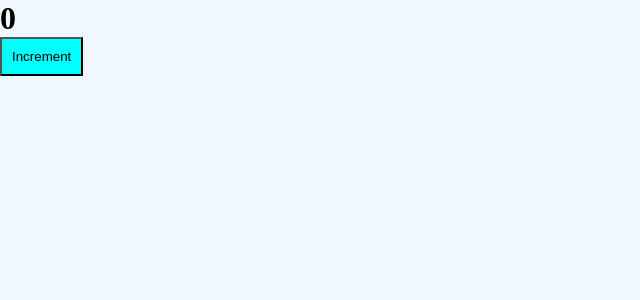
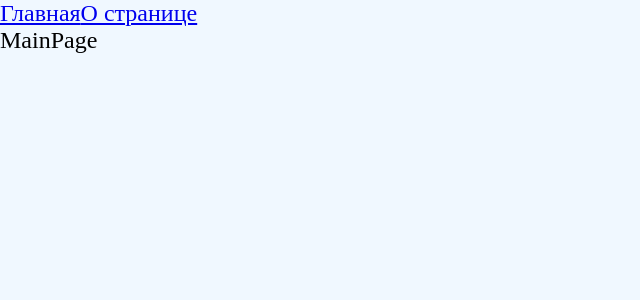
Before and after one commit to RuslSatt/news-website, a React app: page / in a window 1280 px wide. Shown: the top 300 px of the page, without its empty margins (0-640 px from the left). Built offline with nearby package versions, Linux system fonts and the light colour scheme.

Commit message:
feat: add Routes and Suspense (Lazy)

```diff
--- a/src/App.tsx
+++ b/src/App.tsx
@@ -1,10 +1,21 @@
 import {Counter} from "./components/Counter";
 import './index.scss'
+import {Link, Route, Routes} from "react-router-dom";
+import {MainPageAsync} from "./pages/MainPage/MainPage.async";
+import {AboutPageAsync} from "./pages/AboutPage/AboutPage.async";
+import {Suspense} from "react";
 
 const App = () => {
   return (
       <div className="app">
-        <Counter/>
+          <Link to={'/'}>Главная</Link>
+          <Link to={'/about'}>О странице</Link>
+          <Suspense fallback={'Loading...'}>
+              <Routes>
+                <Route path={'/'} element={<MainPageAsync/>}/>
+                <Route path={'/about'} element={<AboutPageAsync/>}/>
+              </Routes>
+          </Suspense>
       </div>
   )
 }
--- a/src/index.scss
+++ b/src/index.scss
@@ -7,4 +7,5 @@
 .app {
   background: aliceblue;
   min-height: 100vh;
+  font-size: 24px;
 }
--- a/src/index.tsx
+++ b/src/index.tsx
@@ -1,10 +1,12 @@
 import {render} from "react-dom";
 import React from "react";
-import {Counter} from "./components/Counter";
 import App from "./App";
+import {BrowserRouter} from "react-router-dom";
 
 
 render(
-    <App/>,
+    <BrowserRouter>
+        <App/>
+    </BrowserRouter>,
     document.getElementById('root')
 )
--- /dev/null
+++ b/src/pages/AboutPage/AboutPage.async.tsx
@@ -0,0 +1,3 @@
+import { lazy } from 'react';
+
+export const AboutPageAsync = lazy(() => import('./AboutPage'));
--- /dev/null
+++ b/src/pages/AboutPage/AboutPage.tsx
@@ -0,0 +1,11 @@
+import React from 'react';
+
+const AboutPage = () => {
+    return (
+        <div>
+            About Page
+        </div>
+    );
+};
+
+export default AboutPage;
--- /dev/null
+++ b/src/pages/MainPage/MainPage.async.tsx
@@ -0,0 +1,3 @@
+import { lazy } from 'react';
+
+export const MainPageAsync = lazy(() => import('./MainPage'));
--- /dev/null
+++ b/src/pages/MainPage/MainPage.tsx
@@ -0,0 +1,11 @@
+import React from 'react';
+
+const MainPage = () => {
+    return (
+        <div>
+            MainPage
+        </div>
+    );
+};
+
+export default MainPage;
```
Also changed, not shown: 1 other file (tests, documents, lock files or other folders).
